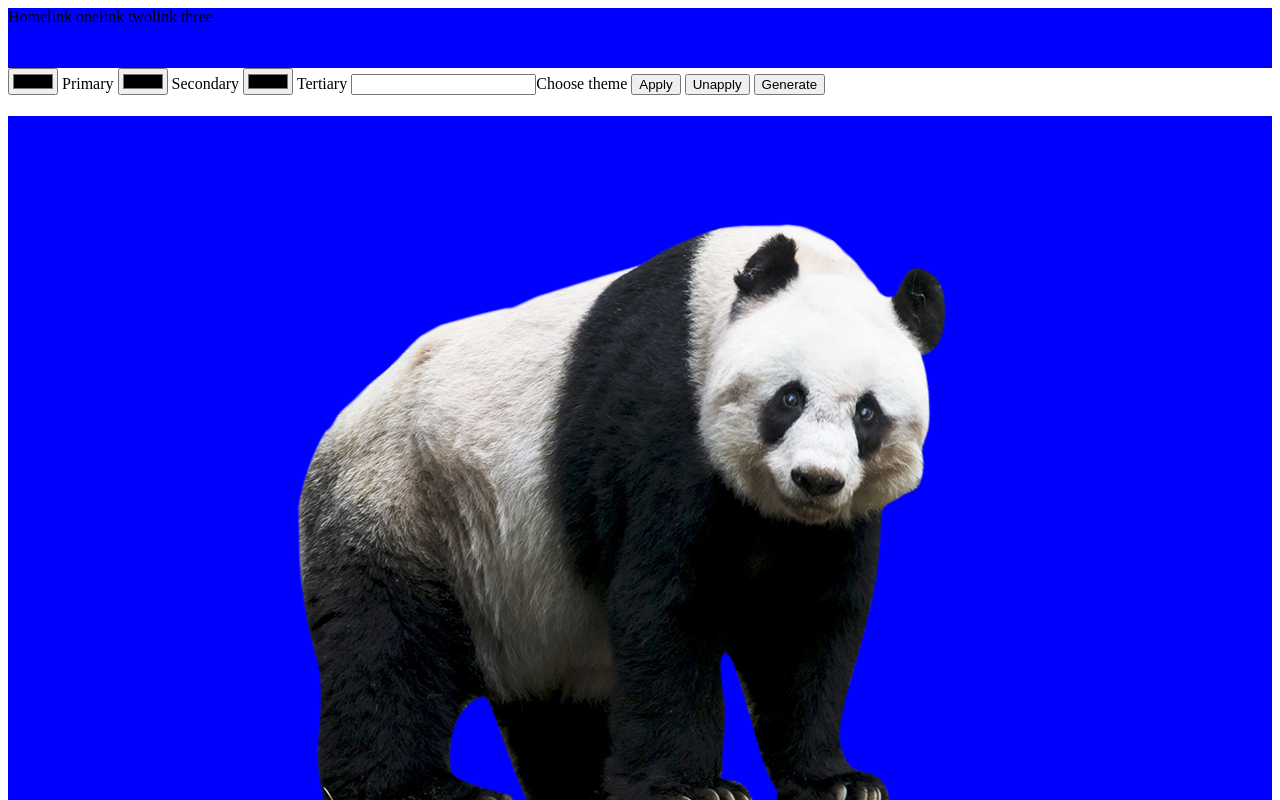
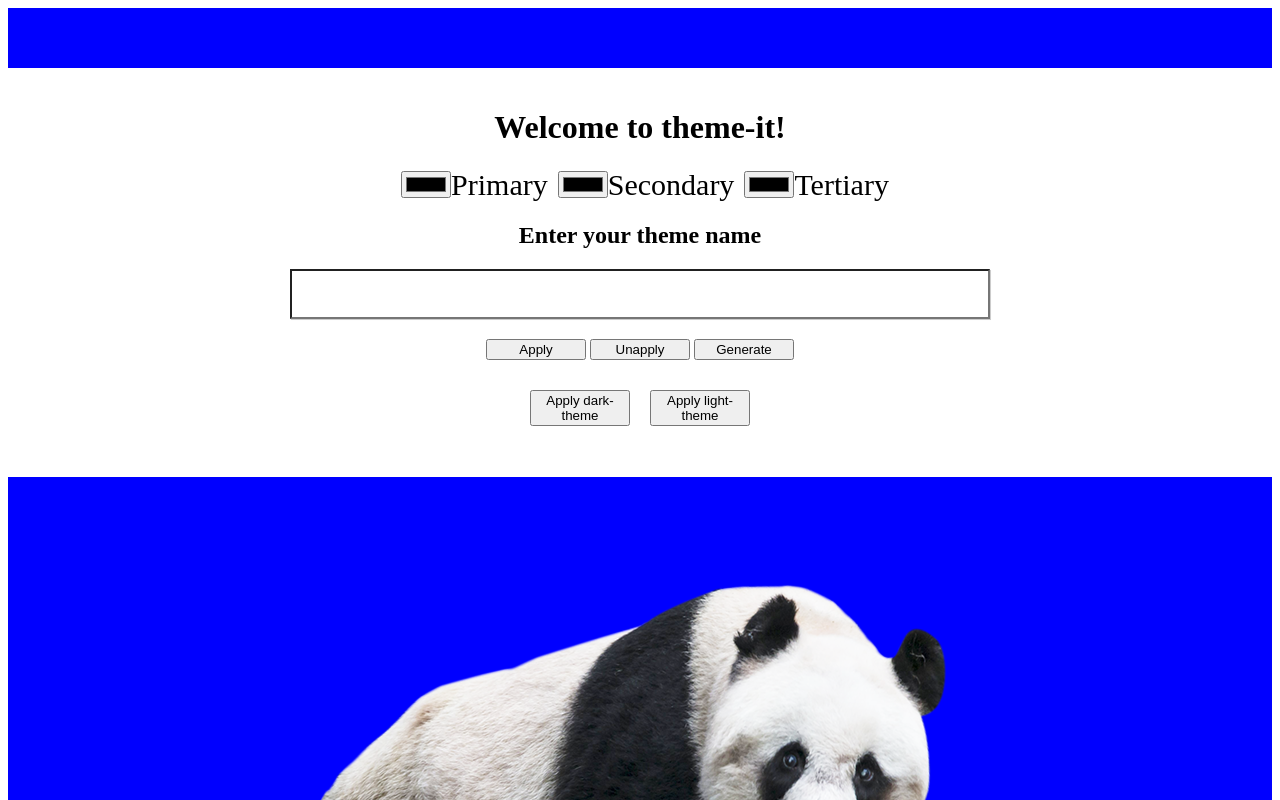
Before and after one commit to shogunpurple/theme-it, a website built with Parcel: page DEV_ONLY/index.html in a window 1280 px wide. Shown: the top 800 px of the page. Built offline with nearby package versions, Linux system fonts and the light colour scheme.

Commit message:
finalising, with all contributors spec

```diff
--- a/DEV_ONLY/dev.js
+++ b/DEV_ONLY/dev.js
@@ -7,30 +7,26 @@ const themeit = new Themeit({
 
 const $ = document.querySelector.bind(document);
 
-const renderNavItems = text => {
-  const li = document.createElement("li");
-  li.innerText = text;
-  ul.appendChild(li);
-};
-
-const ul = document.createElement("ul");
-$(".navbar").appendChild(ul);
-
-const navItems = ["Home", "link one", "link two", "link three"];
-
-navItems.forEach(renderNavItems);
+themeit.themeClasses.map(themeClass => {
+  const applyThemeButton = document.createElement("button");
+  applyThemeButton.textContent = `Apply ${themeClass}`;
+  applyThemeButton.addEventListener("click", () => {
+    themeit.applyTheme(themeClass);
+  });
+  $(".current-themes").appendChild(applyThemeButton);
+})
 
 // Event listeners
 $(".primary").addEventListener("input", e => {
   themeit.setProperty("navbar-bg-color", e.target.value);
 });
 
-$(".go-theme").addEventListener("click", () => {
+$(".apply-theme").addEventListener("click", () => {
   const value = $(".selector").value;
   themeit.applyTheme(value);
 });
 
-$(".no-go-theme").addEventListener("click", () => {
+$(".unapply-theme").addEventListener("click", () => {
   const value = $(".selector").value;
   themeit.unapplyTheme(value);
 });
@@ -39,10 +35,10 @@ $(".generate-theme").addEventListener("click", () => {
   const primary = $(".primary").value;
   const secondary = $(".secondary").value;
   const tertiary = $(".tertiary").value;
-  const value = $(".selector").value;
+  const themeName = $(".selector").value;
 
   const themeConfig = {
-    [value]: {
+    [themeName]: {
       "primary-color": primary,
       "secondary-color": secondary,
       "tertiary-color": tertiary
--- a/DEV_ONLY/index.css
+++ b/DEV_ONLY/index.css
@@ -82,3 +82,42 @@
 .grid-unit {
     text-align: center;
 }
+
+.theme-it-controls {
+    display: flex;
+    justify-content: center;
+    flex-direction: column;
+    padding: 20px;
+    text-align: center;
+}
+
+.selector {
+    width: 700px;
+    height: 50px;
+    box-shadow: 0.5px 0.5px 0.5px #ccc;
+    font-size: 20px;
+}
+
+
+.color-chooser {
+    display: flex;
+    justify-content: center;
+    font-size: 30px;
+    align-items: center;
+}
+
+.color-chooser input {
+    margin-left: 10px;
+}
+
+.theme-it-controls button {
+    width: 100px
+}
+
+.create-theme {
+    padding: 20px;
+}
+
+.current-themes button {
+    margin: 10px;
+}
--- a/DEV_ONLY/index.html
+++ b/DEV_ONLY/index.html
@@ -4,17 +4,33 @@
     <link rel="stylesheet" type="text/css" href="index.css">
 
     <div class="navbar"></div>
-    <input class="primary" type="color"> Primary </input>
-    <input class="secondary" type="color"> Secondary </input>
-    <input class="tertiary" type="color"> Tertiary </input>
-    <input class="selector" type="text">Choose theme</input>
-    <button class="go-theme">Apply</button>
-    <button class="no-go-theme">Unapply</button>
-    <button class="generate-theme">Generate</button>
+    <div class="theme-it-controls">
+        <h1>Welcome to theme-it!</h1>
+        <div class="color-chooser">
+            <input class="primary" type="color"> Primary </input>
+            <input class="secondary" type="color"> Secondary </input>
+            <input class="tertiary" type="color"> Tertiary </input>
+        </div>
+        <h2> Enter your theme name </h2>
+        <div>
+            <input class="selector" type="text" />
+        </div>
+
+        <div class="create-theme">
+            <button class="apply-theme">Apply</button>
+            <button class="unapply-theme">Unapply</button>
+            <button class="generate-theme">Generate</button>
+        </div>
+
+        <div class="current-themes">
+
+        </div>
+
+    </div>
 
     <div class="main-content-area">
         <h1>This is the Title </h1>
-        <img src="panda_PNG8.png" />
+        <img src="../assets/panda_PNG8.png" />
         <p>Lorem ipsum dolor sit amet, consectetur adipiscing elit. Praesent mollis eget lorem in fermentum. Fusce nec arcu
             vitae massa rutrum consectetur nec sed elit. Suspendisse potenti. Praesent dictum at leo at hendrerit. Aliquam
             scelerisque orci faucibus, pretium lorem vitae, laoreet urna. Ut libero lorem, volutpat ut lacinia quis, ornare
```
Also changed, not shown: __tests__/themeit.spec.js (+1 -0 lines), package.json (+9 -4 lines), src/cli.js (added, +17 -0 lines), README.md, assets/browserSupport.png (added), assets/panda_PNG8.png (renamed from DEV_ONLY/panda_PNG8.png), 2 other files.
